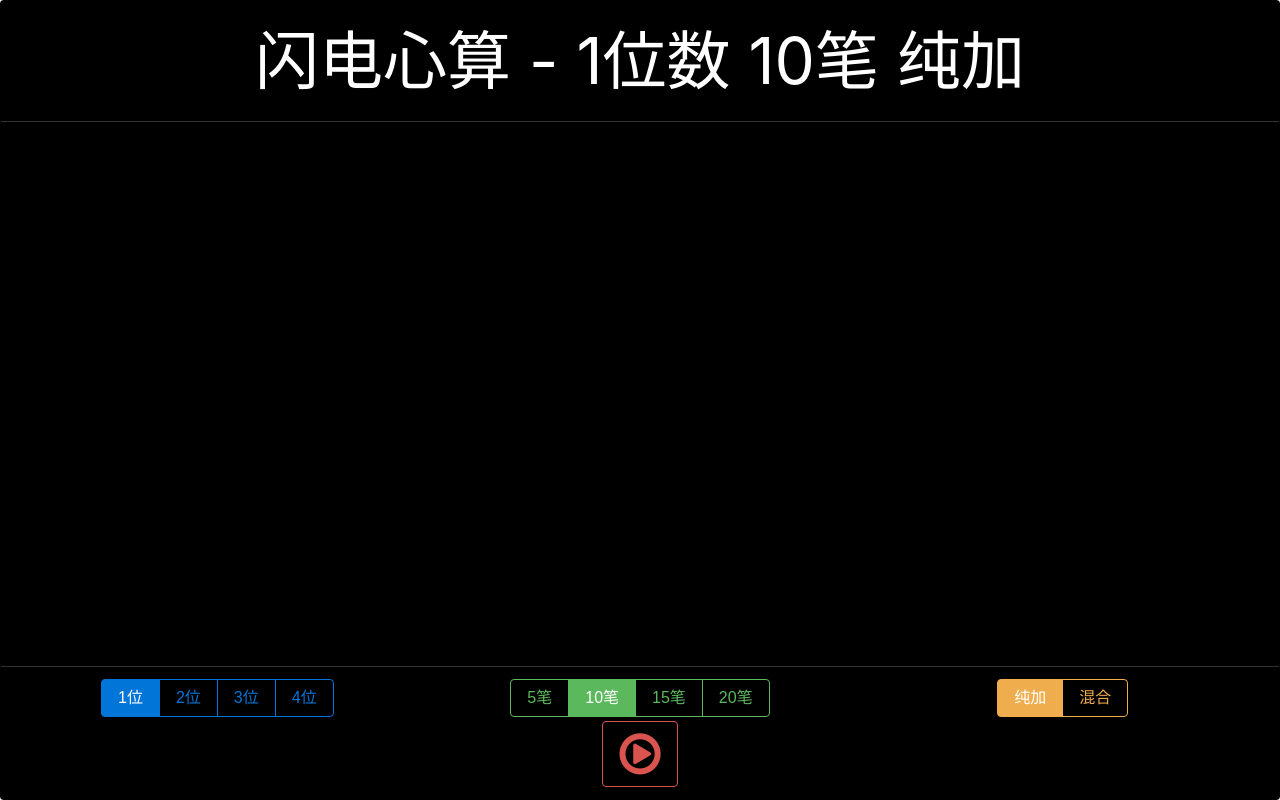
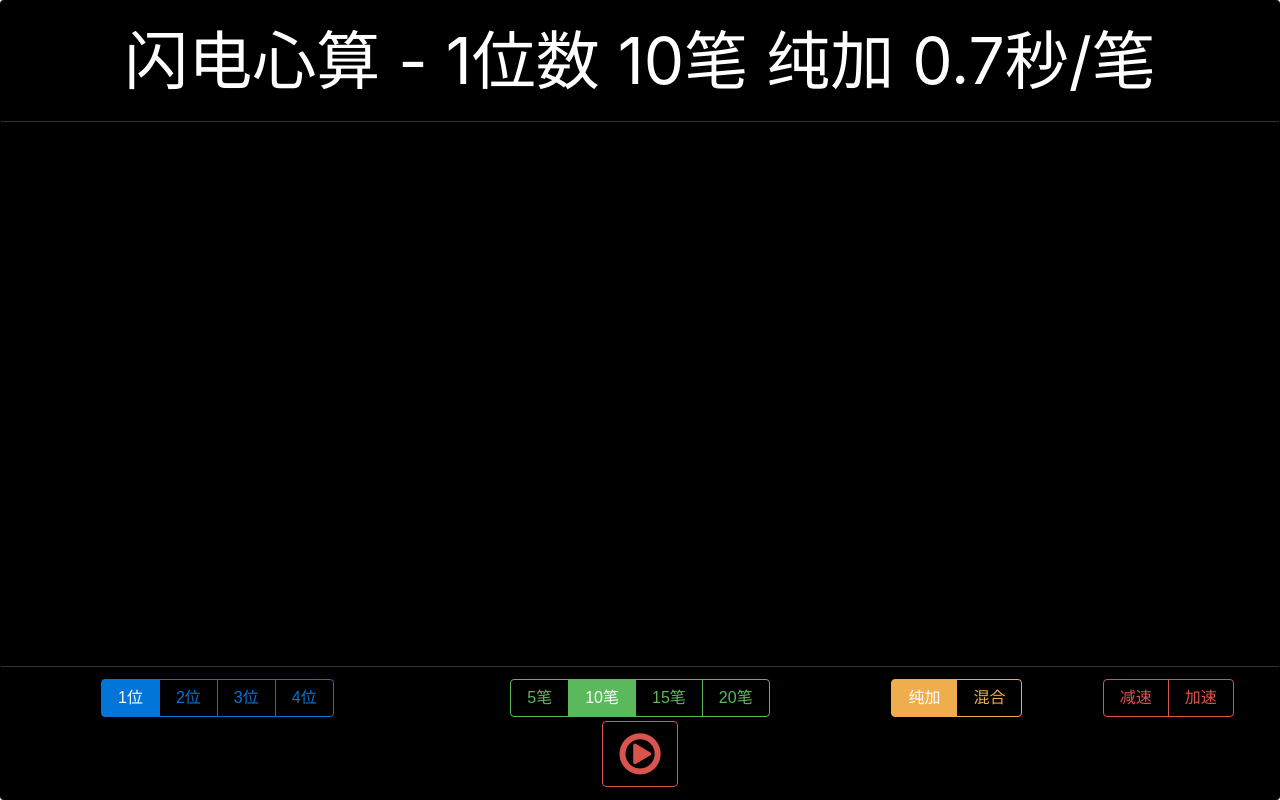
Before and after one commit to yuzhangqu/DjangoTutorial, a Django app: page /wuhan/ in a window 1280 px wide. Run offline with Django 3.2, Linux system fonts and the light colour scheme; some libraries are stand-ins or nearby versions.

Commit message:
add time adjust feature

```diff
--- a/flash/static/flash/js/wuhan.js
+++ b/flash/static/flash/js/wuhan.js
@@ -1,16 +1,18 @@
-var timegap = [0, 0.7, 0.8, 0.9, 1];
+var timegap = [0, 7, 8, 9, 10];  // 0.几秒
 var mixStrs = ["纯加", "混合"];
 var headText = "闪电心算 -";
 var digitVal = 1; // 位数
 var numVal = 10; // 总笔数
 var mixIndex = 0; // 混合 OR 纯加
 var mixVal = 0; // 负数的笔数
+var speed = timegap[1];  // 一笔几秒
 
 function init() {
     showTitle();
     $("#digit_selector button").click(function() {
         $(this).addClass("active").siblings().removeClass("active");
         digitVal = parseInt($(this).attr("value"));
+        speed = timegap[digitVal];
         showTitle();
     });
 
@@ -81,14 +83,14 @@ function showAnswer() {
 }
 
 function showTitle() {
-    $(".card-header").text(headText + " " + digitVal + "位数 " + numVal + "笔 " + mixStrs[mixIndex]);
+    $(".card-header").text(headText + " " + digitVal + "位数 " + numVal + "笔 " + mixStrs[mixIndex] + " " + speed/10 + "秒/笔");
 }
 
 function go() {
     if ($("#go").hasClass("disabled")) {
         return false;
     }
-    quiz = new Group(digitVal, numVal, 1, mixVal, numVal * timegap[digitVal]);
+    quiz = new Group(digitVal, numVal, 1, mixVal, numVal * speed / 10);
     showTitle();
     removetips(25);
     quiz.generate(mixIndex);
@@ -97,3 +99,27 @@ function go() {
     setTimeout(repeat(0, 3, 1000, showCount), 0);
     setTimeout(repeat(0, 3, 1000, showMask), 0);
 }
+
+function slowdown() {
+    if ($("#go").hasClass("disabled")) {
+        return false;
+    }
+
+    if (speed <= 1) {
+        return false;
+    }
+    speed -= 1;
+    showTitle();
+}
+
+function speedup() {
+    if ($("#go").hasClass("disabled")) {
+        return false;
+    }
+
+    if (speed >= 99) {
+        return false;
+    }
+    speed += 1;
+    showTitle();
+}
--- a/flash/templates/flash/wuhan.html
+++ b/flash/templates/flash/wuhan.html
@@ -24,7 +24,7 @@
         </div>
         <div class="card-footer text-muted">
             <div class="row mb-1">
-                <div class="col">
+                <div class="col-4">
                     <div id="digit_selector" class="btn-group btn-group-md">
                         <button type="button" class="btn btn-outline-primary active" value="1">1位</button>
                         <button type="button" class="btn btn-outline-primary" value="2">2位</button>
@@ -32,7 +32,7 @@
                         <button type="button" class="btn btn-outline-primary" value="4">4位</button>
                     </div>
                 </div>
-                <div class="col">
+                <div class="col-4">
                     <div id="num_selector" class="btn-group btn-group-md">
                         <button type="button" class="btn btn-outline-success" value="5">5笔</button>
                         <button type="button" class="btn btn-outline-success active" value="10">10笔</button>
@@ -40,10 +40,16 @@
                         <button type="button" class="btn btn-outline-success" value="20">20笔</button>
                     </div>
                 </div>
-                <div class="col">
+                <div class="col-2">
                     <div id="mix_selector" class="btn-group btn-group-md">
                         <button type="button" class="btn btn-outline-warning active" value="0">纯加</button>
                         <button type="button" class="btn btn-outline-warning" value="1">混合</button>
+                    </div>
+                </div>
+                <div class="col-2">
+                    <div id="speed_selector" class="btn-group btn-group-md">
+                        <button type="button" class="btn btn-outline-danger" onclick="slowdown();">减速</button>
+                        <button type="button" class="btn btn-outline-danger" onclick="speedup();">加速</button>
                     </div>
                 </div>
             </div>
```
